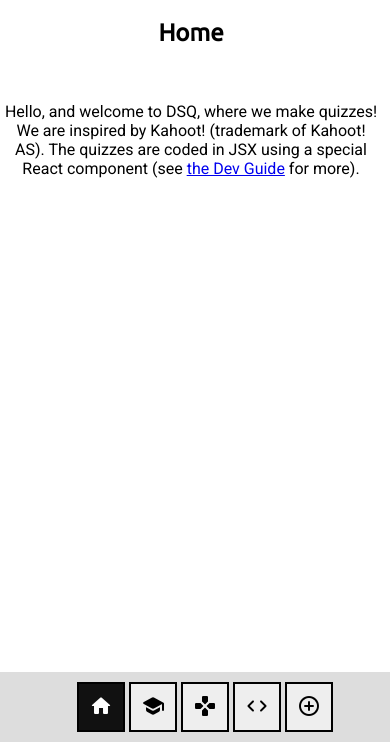
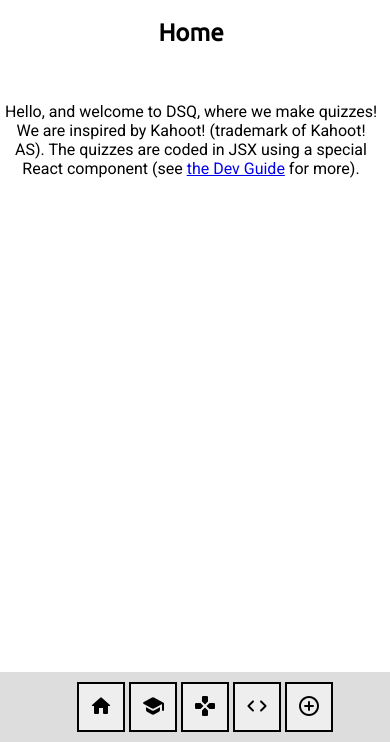
Before and after one commit to DavidQuizzes/davidquizzes.github.io, a plain HTML site: page index.html in a window 390 px wide. In both pictures the pointer is over the button "home". Shown: the part 102-844 px from the top of the page. Drawn offline with nearby package versions, Linux system fonts and the light colour scheme.

Commit message:
Turned off color changing for mobile since it looks weird

```diff
--- a/style.css
+++ b/style.css
@@ -34,6 +34,10 @@ button:hover {
     padding: 10px;
     font-size: 9px;
   }
+  button:hover {
+    background-color: #eeeeee;
+    color: #000000;
+  }
 }
 
 .button {
```
